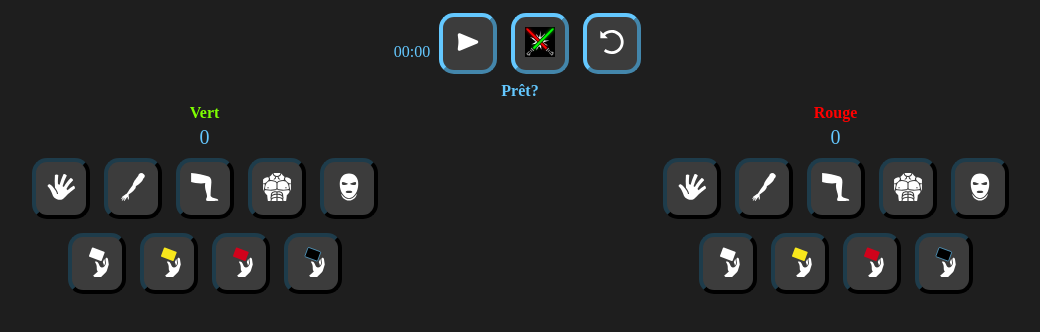
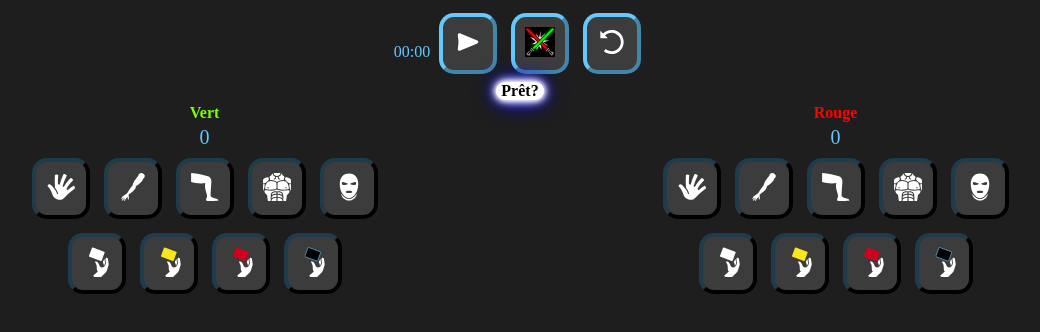
Before and after one commit to yannickbattail/sabre-laser-match, a website with bundled scripts: page sabre-laser-match.html in a window 1280 px wide. Shown: the whole page, without its empty margins (120-1160 px from the left). Built offline with nearby package versions, Linux system fonts and the light colour scheme.

Commit message:
message saber

```diff
--- a/sabre-laser-match.html
+++ b/sabre-laser-match.html
@@ -23,7 +23,7 @@
 <table style="width:100%">
     <thead>
     <tr>
-        <th colspan="2" id="message">Prêt?</th>
+        <th colspan="2"><div id="message">Prêt?</div></th>
     </tr>
     <tr>
         <th><span class="vertCombattant">Vert</span></th>
--- a/style.css
+++ b/style.css
@@ -22,7 +22,14 @@ button[disabled],
 button[disabled=disabled] {
     border-color: rgb(30, 60, 75);
 }
-
+#message {
+    color: black;
+    background: #fff;
+    box-shadow: 0 0 5px #fff, 0 0 8px #fff, 0 0 12px #fff, 0 0 15px blue, 0 0 25px blue;
+    display: inline-block;
+    border-radius: 10px 10px 10px 10px;
+    padding: 0px 5px 0px 5px;
+}
 #historique img {
     width: 20px;
     height: 20px;
```
